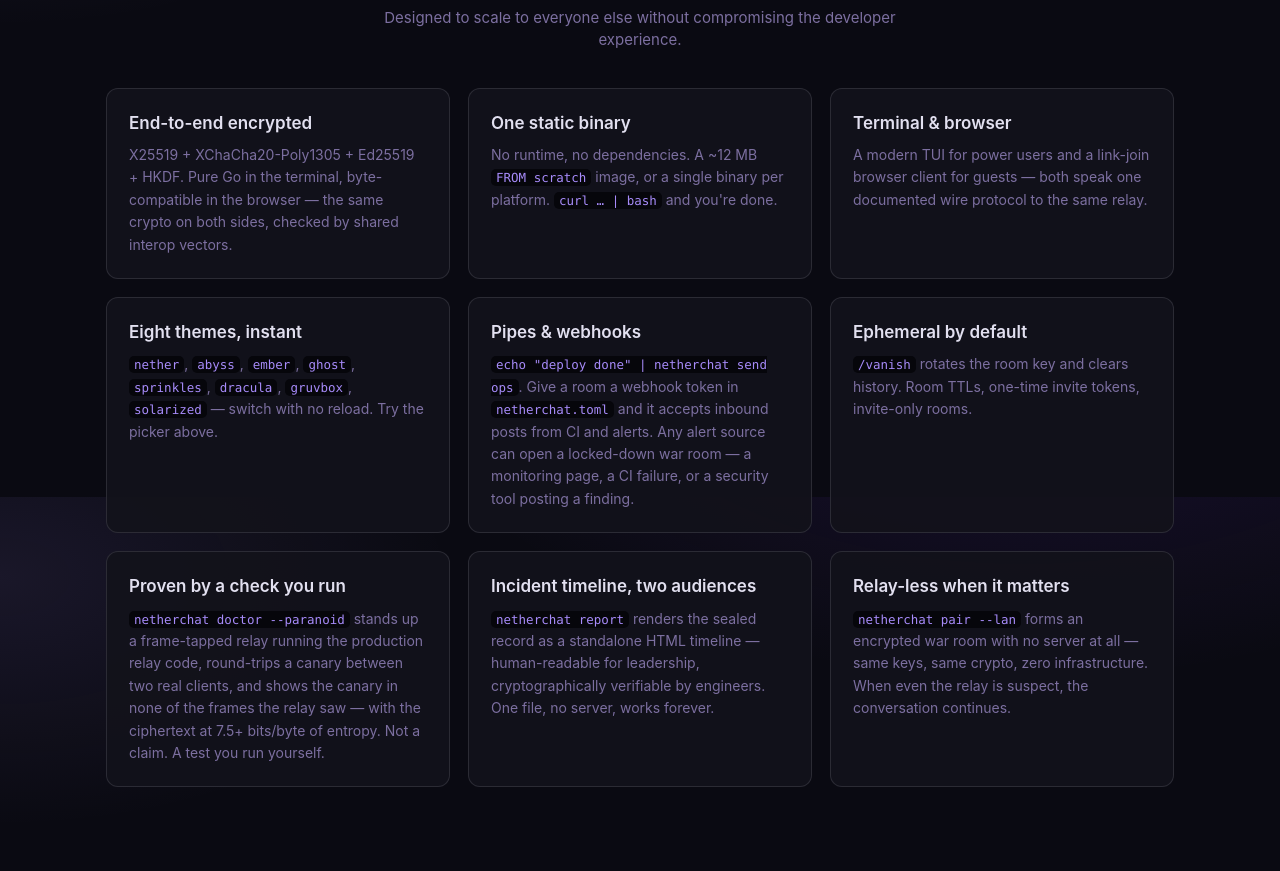
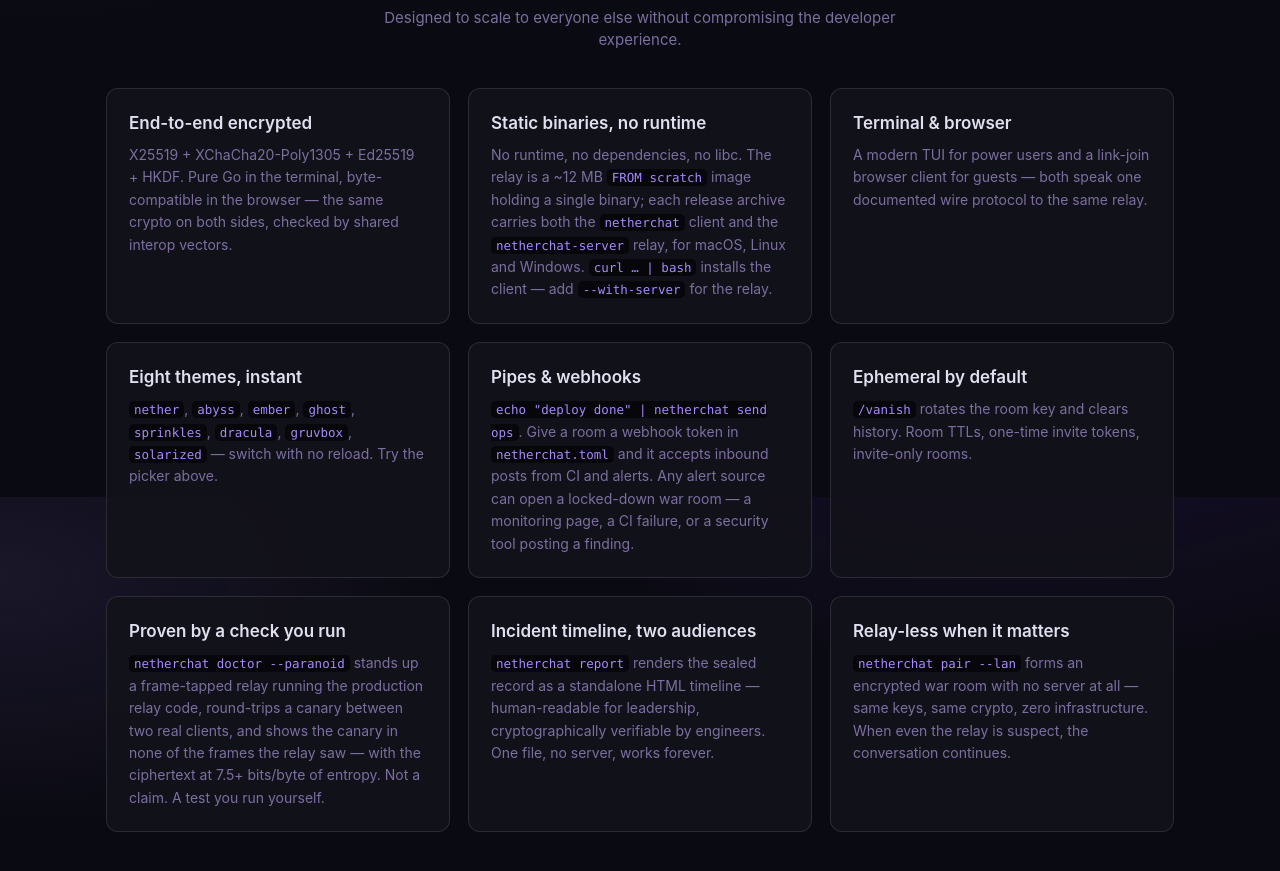
Before and after one commit to astralis-software-systems/netherchat, a website built with Vite: page web/index.html in a window 1280 px wide. Shown: the part 1903-2774 px from the top of the page. Built offline with nearby package versions, Linux system fonts and the light colour scheme; files whose address does not match are found by name.

Commit message:
docs(landing): two binaries per platform, one in the image

```diff
--- a/web/index.html
+++ b/web/index.html
@@ -138,8 +138,8 @@
             <p>X25519 + XChaCha20-Poly1305 + Ed25519 + HKDF. Pure Go in the terminal, byte-compatible in the browser — the same crypto on both sides, checked by shared interop vectors.</p>
           </article>
           <article class="lp-feature">
-            <h3>One static binary</h3>
-            <p>No runtime, no dependencies. A ~12&nbsp;MB <code>FROM scratch</code> image, or a single binary per platform. <code>curl … | bash</code> and you're done.</p>
+            <h3>Static binaries, no runtime</h3>
+            <p>No runtime, no dependencies, no libc. The relay is a ~12&nbsp;MB <code>FROM scratch</code> image holding a single binary; each release archive carries both the <code>netherchat</code> client and the <code>netherchat-server</code> relay, for macOS, Linux and Windows. <code>curl … | bash</code> installs the client — add <code>--with-server</code> for the relay.</p>
           </article>
           <article class="lp-feature">
             <h3>Terminal &amp; browser</h3>
```
